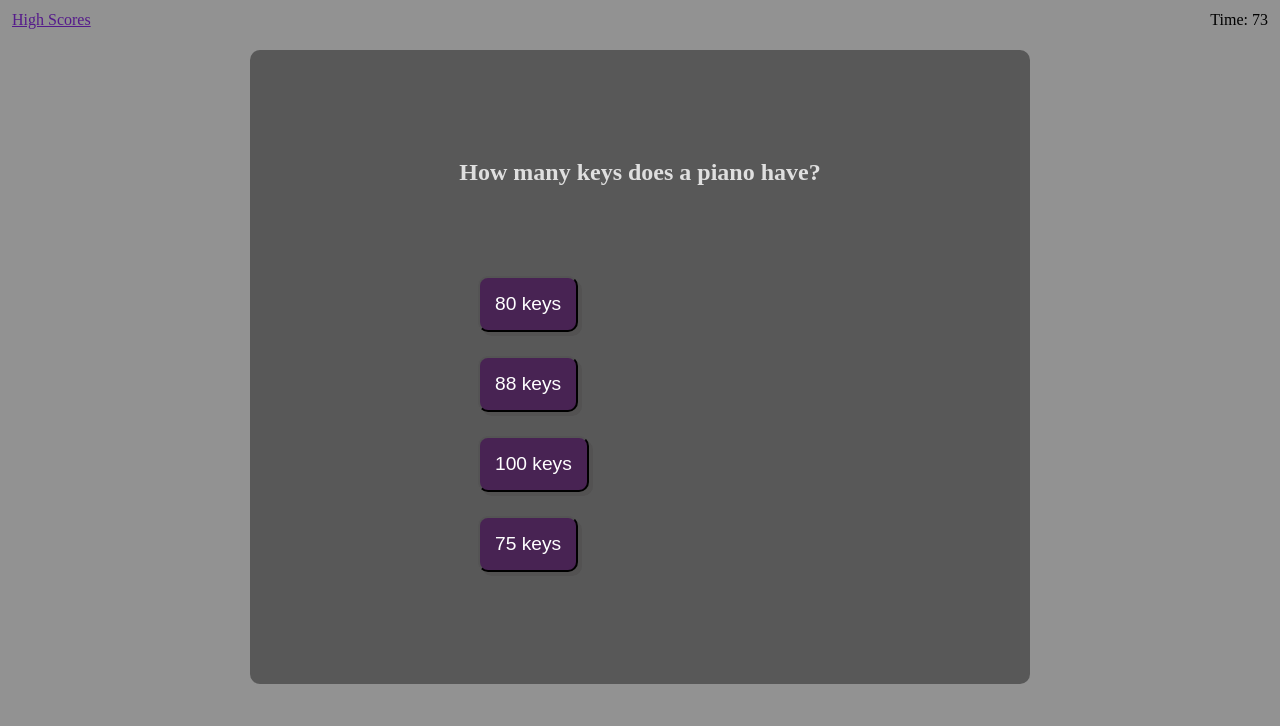
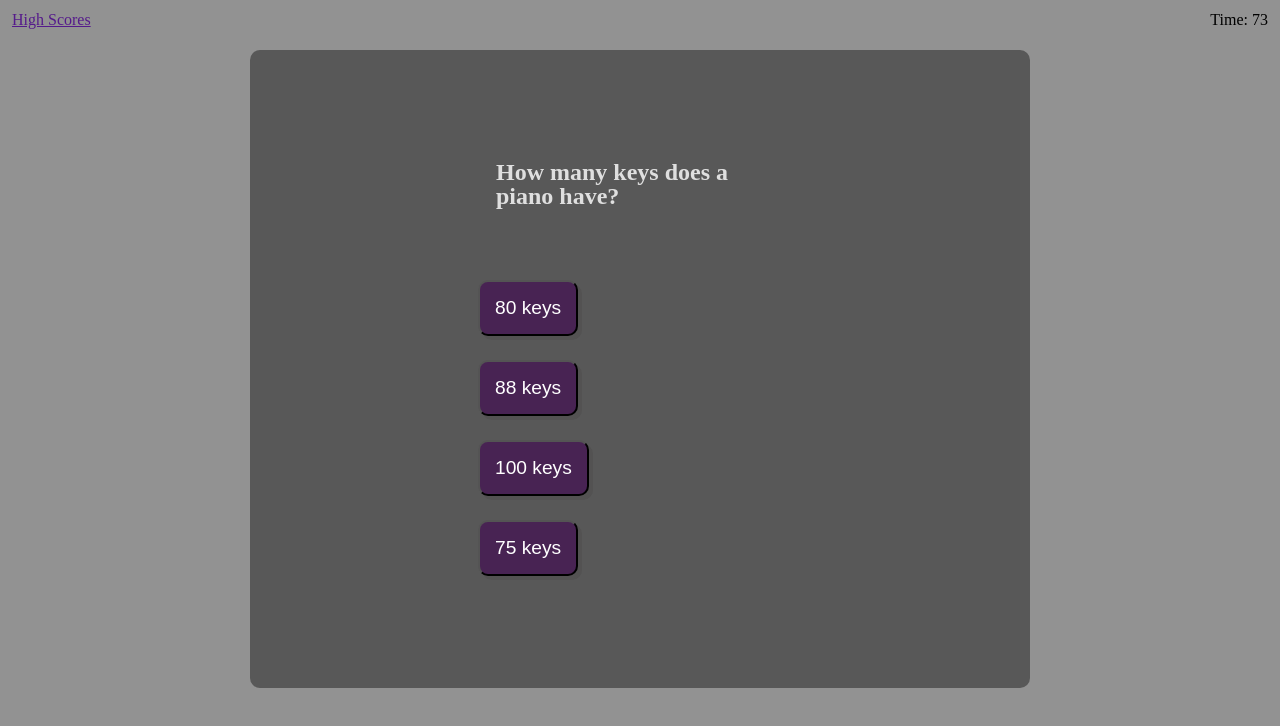
Before and after one commit to monacoglynn/javascript-quiz, a plain HTML site: page index.html in a window 1280 px wide. Both pictures are taken after a click on the button "Start Quiz". Drawn offline with Linux system fonts and the light colour scheme.

Commit message:
worked with a tutor and found a better data structure for my questions. added some conditions depending on the choice, and started building the highscores pages

```diff
--- a/assets/js/scripts.js
+++ b/assets/js/scripts.js
@@ -1,78 +1,123 @@
 var startButton = document.querySelector('.start-button');
 var timer = document.querySelector('.timer');
 var title = document.querySelector('.splash');
-var welcome = document.querySelector('.welcome');
+var infoText = document.querySelector('.info-text');
+var questionDiv = document.querySelector('.quiz-box');
 var main = document.body.children[1];
-var h2El = document.createElement('h2');
-var btn1 = document.createElement('button');
-var btn2 = document.createElement('button');
-var btn3 = document.createElement('button');
-var btn4 = document.createElement('button');
-var questionDiv = document.createElement('div');
-
-var question1 = {
-    question: 'How many keys does a piano have?',
-    ans1: '80 keys',
-    ans2: '88 keys',
-    ans3: '100 keys',
-    ans4: '75 keys'
-}
-
-var question2 = {
-    question: 'What is the full name of the piano?',
-    ans1: 'Pianissimo',
-    ans2: 'Fortepiano',
-    ans3: 'Pianoforte',
-    ans4: 'Trick question, the full name is piano',
-}
+var newH2 = document.createElement('h2');
 
 
+
+var listOfQs = [{
+        question: 'How many keys does a piano have?',
+        choices: ['80 keys', '88 keys', '100 keys', '75 keys'],
+        answer: '88 keys'
+    },
+    {
+        question: 'What is the full name of the piano?',
+        choices: ['Pianissimo', 'Fortepiano', 'Pianoforte', 'Trick question, the full name is piano'],
+        answer: 'Pianoforte'
+    },
+    {
+        question: 'What time period was the piano invented?',
+        choices: ['1500s', '1600s', '1700s', '1800s', ],
+        answer: '1700s'
+    },
+    {
+        question: ''
+    }
+]
+var currentQuestion;
+var highScore = [];
 var timeLeft;
 
 //get stats from local storage
+function init() {
+    var storedHighScore = JSON.parse(localStorage.getItem('highScore'))
+    // localStorage.setItem("saveHighscore", JSON.stringify(array))
+    if (storedHighScore !== null) {
+        highScore = storedHighScore;
+    }
+}
+
+init();
+
+
 
 function countdown() {
     timeLeft = 75;
     var timeInterval = setInterval(function () {
         timeLeft--;
-        if (timeLeft > 0) {
+        if (timeLeft > 0 && currentQuestion < listOfQs.length) {
             timer.textContent = timeLeft;
             // if wrong answer
             // if you win stop timer
-        } else {
+        } else if (timeLeft = 0) {
             timer.textContent = 0;
             console.log('you lose');
             clearInterval(timeInterval);
+        } else {
+            console.log('you win!')
+            clearInterval(timeInterval);
+
         }
     }, 1000);
 }
 
-function question(quiz) {
-    main.appendChild(h2El);
-    main.appendChild(questionDiv);
-    main.children[4].appendChild(btn1);
-    main.children[4].appendChild(btn2);
-    main.children[4].appendChild(btn3);
-    main.children[4].appendChild(btn3);
-    main.children[4].appendChild(btn4);
+//write function to display high scores after quiz is finished.
+// function showHighScore() {}
 
-    h2El.textContent = quiz.question;
-    btn1.textContent = quiz.ans1;
-    btn2.textContent = quiz.ans2;
-    btn3.textContent = quiz.ans3;
-    btn4.textContent = quiz.ans4;
+function enterNameHighScore() {
+    questionDiv.innerHTML = '';
+    newH2.textContent = 'Please enter your initials';
+    questionDiv.appendChild(newH2);
+    var highScoreForm = document.createElement('input');
+    questionDiv.appendChild(highScoreForm);
+    var newBtn = document.createElement('button')
+    newBtn.textContent = 'Submit'
+    newBtn.addEventListener('click', showHighScore)
+    questionDiv.appendChild(newBtn);
 
-    // create event listener for buttons.
-    //create right answer button.
 }
 
-function nextQuestion(quiz) {
-    h2El.textContent = quiz.question;
-    btn1.textContent = quiz.ans1;
-    btn2.textContent = quiz.ans2;
-    btn3.textContent = quiz.ans3;
-    btn4.textContent = quiz.ans4;
+function resolveAnswer(event) {
 
+    var userPick = event.target.textContent
+    console.log(userPick)
+    // console.log(this)
+
+    if (userPick == listOfQs[currentQuestion].answer) {
+        //nice well done
+        console.log("correct")
+        timeLeft += 4;
+    } else {
+        //decrement time remaining
+        console.log("incorrect")
+        timeLeft -= 5;
+    }
+    currentQuestion++;
+    if (currentQuestion < listOfQs.length) {
+        showQuestion()
+    } // show high score entry screen
+    else {
+        enterNameHighScore();
+    }
+
+}
+
+function showQuestion() {
+    // questionDiv
+    questionDiv.innerHTML = '';
+
+    newH2.textContent = listOfQs[currentQuestion].question;
+    questionDiv.appendChild(newH2);
+
+    for (i = 0; i < listOfQs[currentQuestion].choices.length; i++) {
+        var newBtn = document.createElement("button");
+        newBtn.textContent = listOfQs[currentQuestion].choices[i];
+        newBtn.addEventListener('click', resolveAnswer);
+        questionDiv.appendChild(newBtn)
+    }
 }
 
 
@@ -81,8 +126,9 @@ function startQuiz() {
     countdown();
     startButton.setAttribute('style', 'display: none;');
     title.setAttribute('style', 'display: none;');
-    welcome.setAttribute('style', 'display: none;');
-    question(question1);
+    infoText.setAttribute('style', 'display: none;');
+    currentQuestion = 0;
+    showQuestion();
     // remove last questions
     // add next question.
     //right answer
--- a/index.html
+++ b/index.html
@@ -16,10 +16,11 @@
     </header>
     <main>
         <h1 class="splash">Piano Quiz Challenge</h1>
-        <p class="welcome">Try to answer these questions about pianos. Every wrong answer will deduct 5 seconds off
-            the timer. Good
+        <p class="info-text">Try to answer these questions about pianos. Every wrong answer will deduct 5 seconds off
+            the timer while every correct answer adds 4 seconds to the clock. Good
             luck!</p>
         <button class="start-button">Start Quiz</button>
+        <div class="quiz-box"></div>
     </main>
     <script src="./assets/js/scripts.js"></script>
 </body>
```
